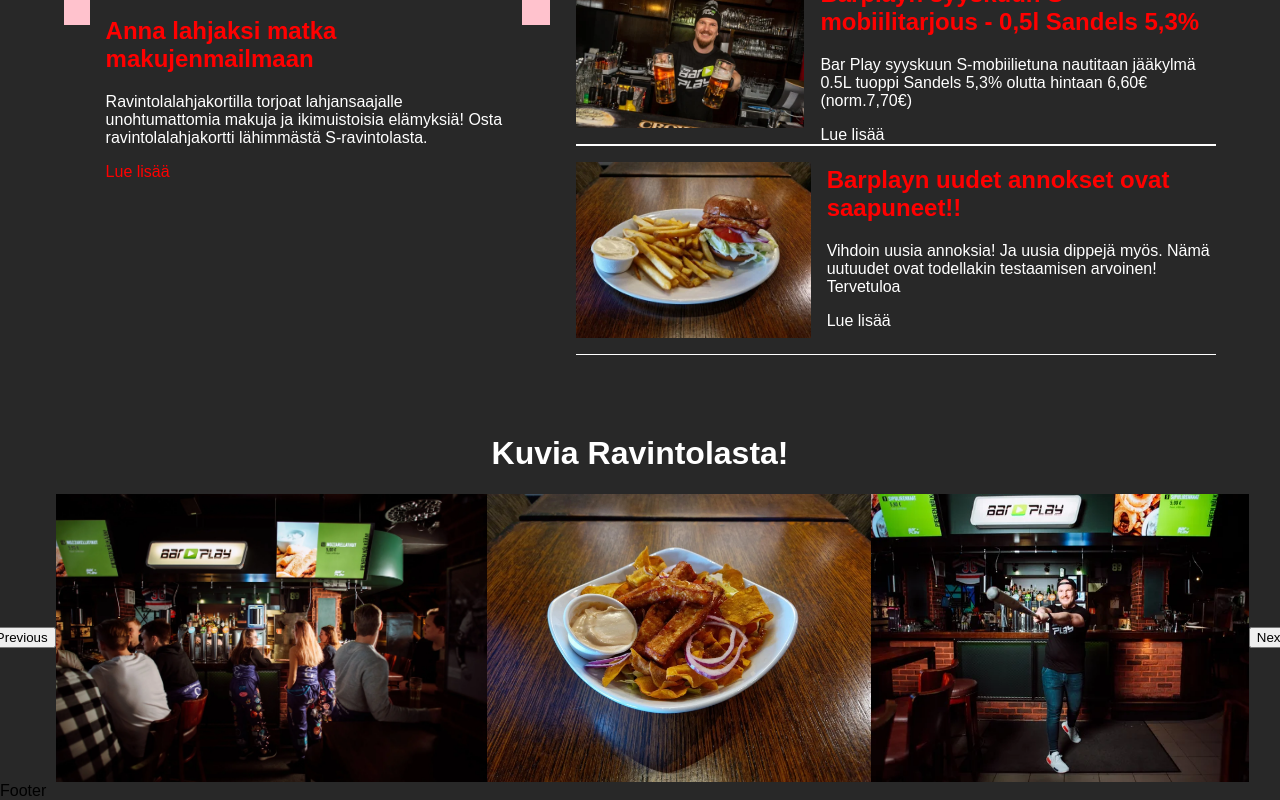
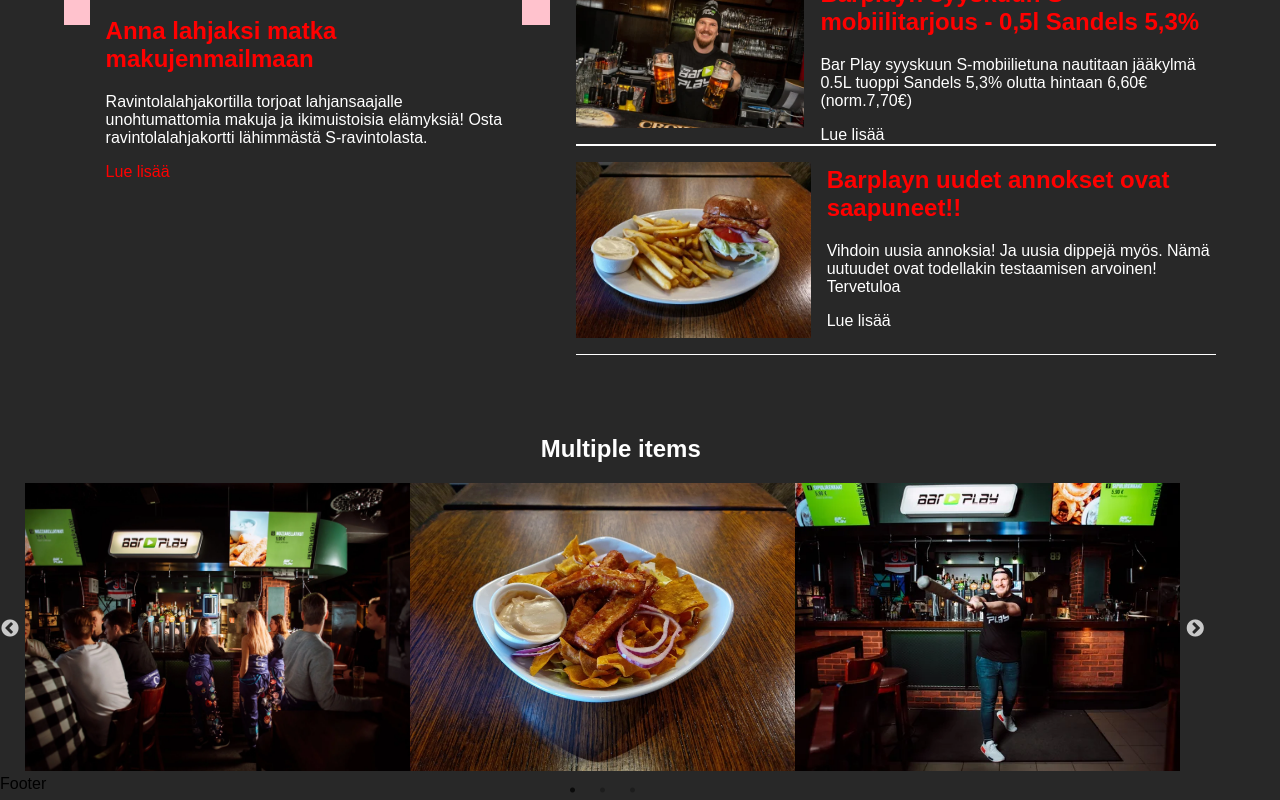
Before and after one commit to MarkusAP98/barplay02, a React (Create React App) app: page / in a window 1280 px wide. Shown: the part 1859-2659 px from the top of the page. Built offline with nearby package versions, Linux system fonts and the light colour scheme.

Commit message:
added slick slider

```diff
--- a/src/components/images/Images.css
+++ b/src/components/images/Images.css
@@ -4,7 +4,7 @@
     box-sizing: border-box;
 }
 
-.barplay__img-slider h1 {
+.slick-slider h2 {
     color: white;
     justify-content: center;
     align-items: center;
@@ -13,13 +13,13 @@
 
 }
 
-.img-slider {
-    display: flex;
-    justify-content: center;
-    align-items: center;
+.slick-slider {
+    width: 95%;
+    position: relative;
+    left: 1%;
 }
 
-.img-slider .image {
-    width: 30rem;
+.card img {
+    width: 25rem;
     height: 18rem;
 }
--- a/src/components/images/Images.js
+++ b/src/components/images/Images.js
@@ -1,5 +1,9 @@
-import React, { useState } from "react";
+import React from "react";
+import Slider from "react-slick";
+import "slick-carousel/slick/slick.css";
+import "slick-carousel/slick/slick-theme.css";
 import "./Images.css";
+
 import barplay from "../../assets/images_slider/barplay.webp";
 import food from "../../assets/images_slider/food.webp";
 import markusBat from "../../assets/images_slider/markus bat.webp";
@@ -23,42 +27,25 @@
     people_2,
   ];
 
-  const itemsToShow = 3;
-  const [currentImageIndex, setCurrentImageIndex] = useState(0);
-
-  const prevImage = () => {
-    setCurrentImageIndex(
-      (currentImageIndex - 1 + images.length) % images.length
-    );
+  const settings = {
+    dots: true,
+    infinite: true,
+    speed: 500,
+    slidesToShow: 3,
+    slidesToScroll: 3,
   };
 
-  const nextImage = () => {
-    setCurrentImageIndex((currentImageIndex + 1) % images.length);
-  };
-
-  const getImagesToDisplay = () => {
-    const displayedImages = [];
-    for (let i = 0; i < itemsToShow; i++) {
-      const index = (currentImageIndex + i) % images.length;
-      displayedImages.push(images[index]);
-    }
-    return displayedImages;
-  };
 
   return (
-    <div className="barplay__img-slider">
-      <h1>Kuvia Ravintolasta!</h1>
-      <div className="img-slider">
-        <button onClick={prevImage} className="slider-button">
-          Previous
-        </button>
-        {getImagesToDisplay().map((image, index) => (
-          <img key={index} className="image" src={image} alt={`Image ${index}`} />
+    <div className="slick-slider">
+      <h2>Multiple items</h2>
+      <Slider {...settings}>
+        {images.map((image, index) => (
+          <div key={index} className="card">
+            <img src={image} alt={`Image ${index + 1}`} />
+          </div>
         ))}
-        <button onClick={nextImage} className="slider-button">
-          Next
-        </button>
-      </div>
+      </Slider>
     </div>
   );
 };
```
